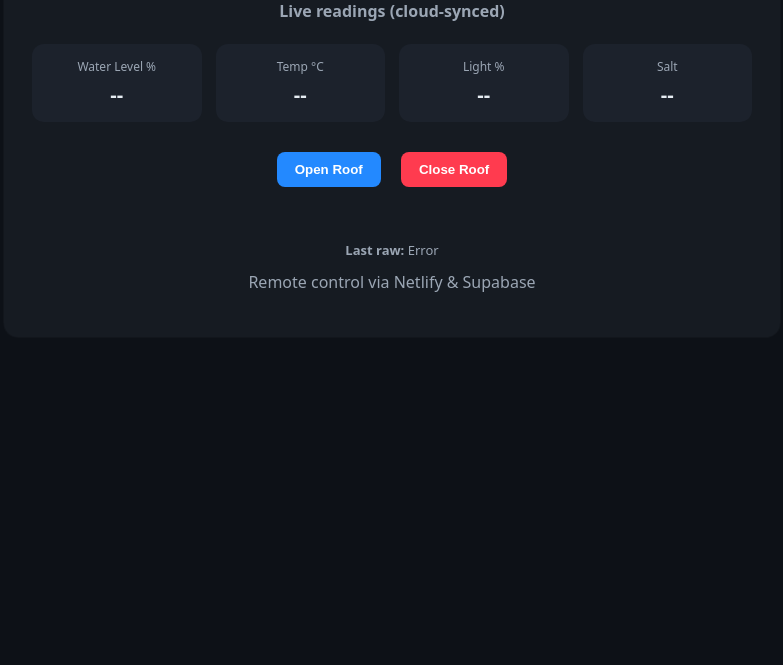
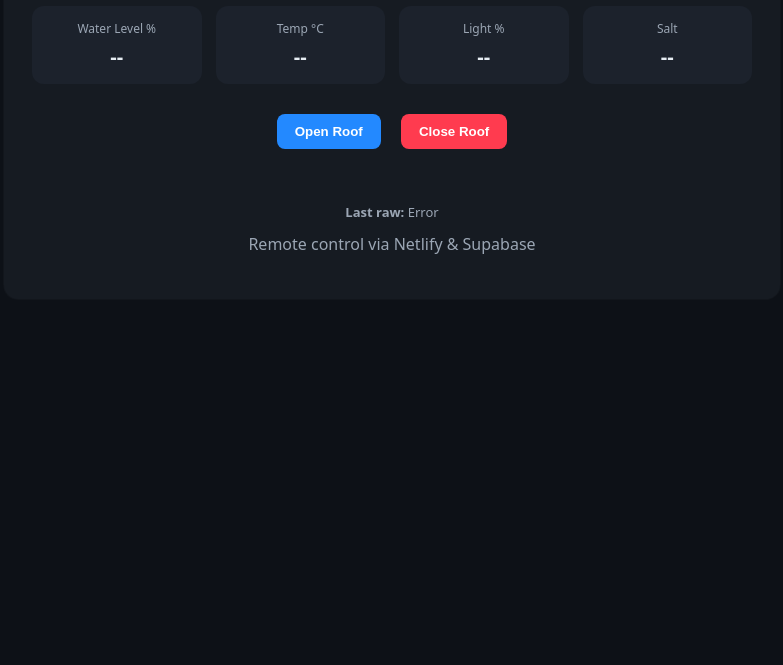
Before and after one commit to SevilUmidova/greenhouse, a plain HTML site: page index.html in a window 1280 px wide. Shown: the part 135-800 px from the top of the page, without its empty margins (248-1031 px from the left). Drawn offline with Linux system fonts and the light colour scheme; no server answers.

Commit message:
Update index.html

```diff
--- a/index.html
+++ b/index.html
@@ -28,7 +28,7 @@ button{border:0;padding:10px 18px;border-radius:8px;margin:8px;font-weight:600;c
 <body>
 <div class="card">
   <h1>Remote Roof Control</h1>
-  <p class="muted"><b>Live readings (cloud-synced)</b></p>
+  <p class="muted"><b></b></p>
 
   <div class="grid" aria-live="polite">
     <div class="tile"><div class="label">Water Level %</div><div id="soil" class="value">--</div></div>
```
